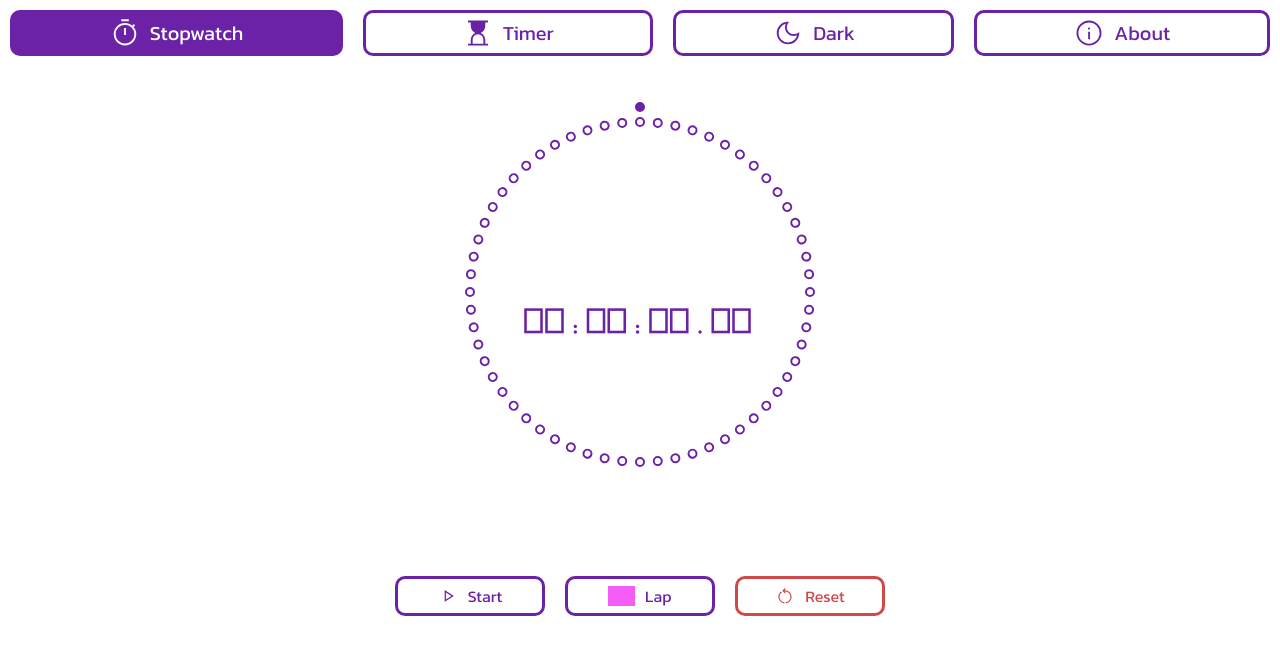
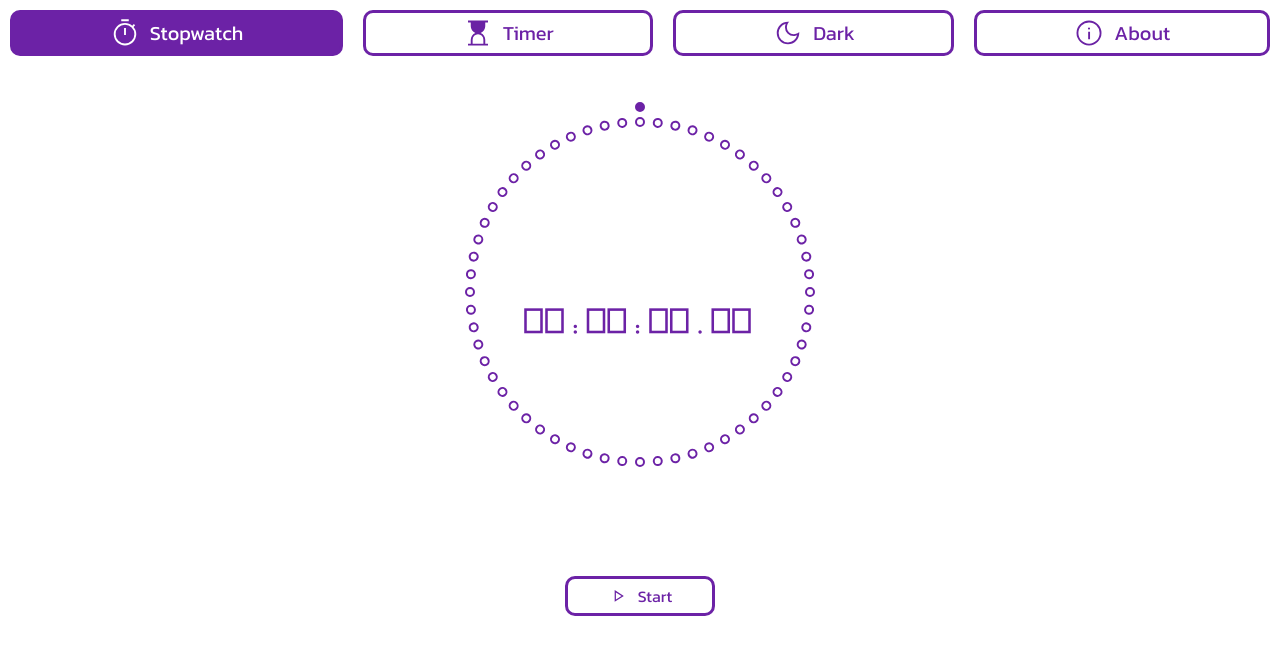
Before and after one commit to Diaa-E/stopwatch, a React (Vite) app: page / in a window 1280 px wide. Shown: the top 654 px of the page. Built offline with nearby package versions, Linux system fonts and the light colour scheme; grey boxes are pictures that could not be loaded.

Commit message:
Show reset and lap only when time elapsed > 0

```diff
--- a/src/components/Stopwatch.jsx
+++ b/src/components/Stopwatch.jsx
@@ -19,18 +19,24 @@ export default function Stopwatch({time, paused, togglePause})
                     text={paused ? "Start" : "Pause"}
                     onClick={togglePause}
                 />
+                {
+                    time > 0 &&
                     <RegularButton
                         danger={false}
                         iconPath={iconBarrel.lap}
                         text={"Lap"}
                         onClick={() => {}}
                     />
+                }
+                {
+                    time > 0 &&
                     <RegularButton
                         danger={true}
                         iconPath={iconBarrel.reset}
                         text={"Reset"}
                         onClick={() => {}}
                     />
+                }
             </div>
         </>
     )
```
Lines whose indentation alone changed are shown as unchanged.
